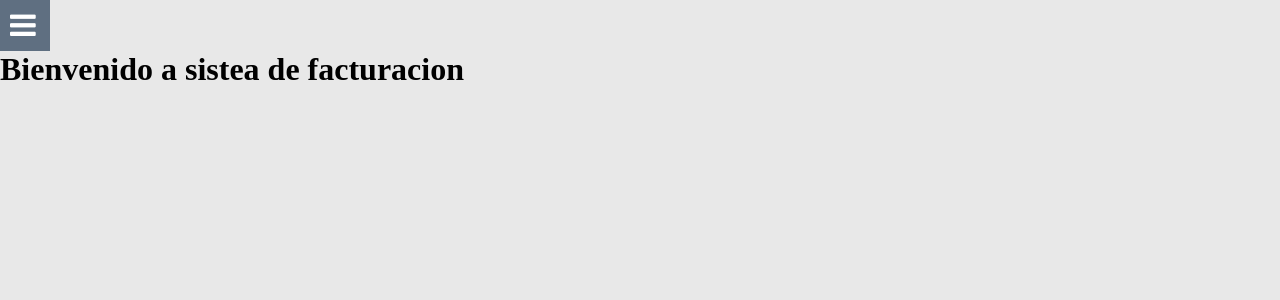
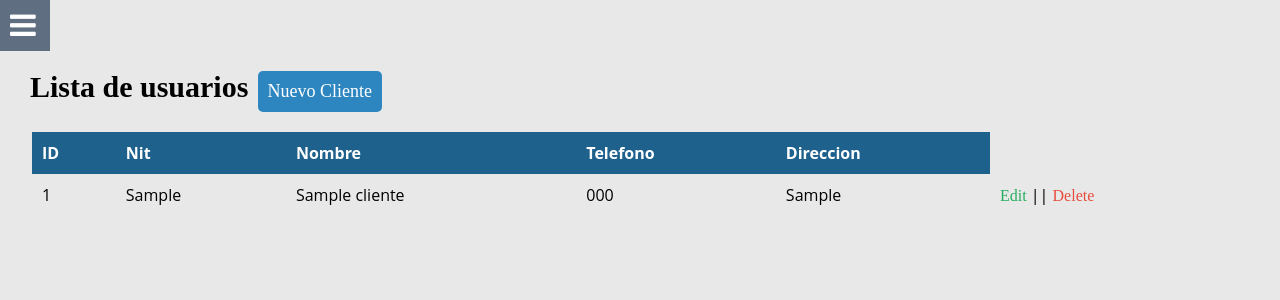
Before and after one commit to irineorojas/facturacion, a PHP site: page /plan/mostrarcliente.php in a window 1280 px wide. Shown: the part 60-360 px from the top of the page. Run offline with PHP 8.4, Linux system fonts and the light colour scheme; the visitor is signed in with stand-in values (Sample User, id 1); tables that the repository leaves empty or names only in its code hold one stand-in row (values such as "Sample post").

Commit message:
motrar usuario fin

```diff
--- a/plan/css/style.css
+++ b/plan/css/style.css
@@ -143,3 +143,47 @@ form{
 	text-align: center;
 	}
 }
+
+
+/*---------mostrar usuario*/
+
+.lista h1{
+	font-size: 30px;
+	display: inline-block;
+	margin: 0px 0px 0px 30px;
+	font-family: 'times new roman';
+}
+.lista .newuser{
+	display: inline-block;
+	background: #2E86C1;
+	color: #fff;
+	padding: 10px;
+	border-radius: 5px;
+	font-size: 18px;
+	margin: 20px 5px;
+}
+table{
+	border-collapse: collapse;
+	font-size: 16px;
+	width: 95%;
+	margin:auto;
+}
+table th{
+	text-align: left;
+	padding: 10px;
+	color: #fff;
+	background: #1F618D;
+}
+table tr:nth-child(odd){
+	background: #ffff;
+}
+tr td{
+	padding: 10px;
+}
+
+.edit{
+	color:#27AE60;
+}
+.delete{
+	color: #E74C3C;
+}
--- a/plan/mostrarcliente.php
+++ b/plan/mostrarcliente.php
@@ -1,3 +1,7 @@
+<?php
+include "../conexion.php";
+ ?>
+
 <!DOCTYPE html>
 <html lang="en">
 <head>
@@ -5,6 +9,7 @@
 	<meta name="viewport" content="width=device-width, user-scalable=no, initial-scale=1.0, maximum-scale=1.0, minimum-scale=1.0">
 	<title>Sistema de facturacion</title>
 	<link rel="stylesheet" type="text/css" href="css/estilos.css">
+	<link rel="stylesheet" type="text/css" href="css/style.css">
 	<link rel="stylesheet" href="css/font-awesome.css">
 	<?php include "meses.php"; ?>
 	<script src="js/jquery-3.5.1.min.js"></script>
@@ -12,7 +17,42 @@
 </head>
 <body>
 	<?php include('header.php') ?>
-	<h1>Bienvenido a sistea de facturacion</h1>
+	<section class="lista">
+		<h1>Lista de usuarios</h1>
+		<a href="registrocliente.php" class="newuser">Nuevo Cliente</a>
+		<table>
+			<tr>
+				<th>ID</th>
+				<th>Nit</th>
+				<th>Nombre</th>
+				<th>Telefono</th>
+				<th>Direccion</th>
+			</tr>
+			<?php
+			$sql=mysqli_query($conexion, "SELECT * FROM cliente");
+			$resutl=mysqli_num_rows($sql);
+			if ($resutl>0) {
+				while ($data=mysqli_fetch_array($sql)) {
+				?>
+					<tr>
+						<td><?php echo $data['idcliente'] ?></td>
+						<td><?php echo $data['nit'] ?></td>
+						<td><?php echo $data['nombre'] ?></td>
+						<td><?php echo $data['telefono'] ?></td>
+						<td><?php echo $data['direccion'] ?></td>
+						<td>
+							<a href="" class="edit">Edit</a>
+							||
+							<a href="" class="delete">Delete</a>
+						</td>
+					</tr>
+				<?php
+				}
+			}
+			 ?>
+
+		</table>
+	</section>
 
 </body>
 </html>
--- a/plan/principal.php
+++ b/plan/principal.php
@@ -5,6 +5,7 @@
 	<meta name="viewport" content="width=device-width, user-scalable=no, initial-scale=1.0, maximum-scale=1.0, minimum-scale=1.0">
 	<title>Sistema de facturacion</title>
 	<link rel="stylesheet" type="text/css" href="css/estilos.css">
+	<link rel="stylesheet" type="text/css" href="css/style.css">
 	<link rel="stylesheet" href="css/font-awesome.css">
 	<?php include "meses.php"; ?>
 	<script src="js/jquery-3.5.1.min.js"></script>
--- a/plan/registrocliente.php
+++ b/plan/registrocliente.php
@@ -5,6 +5,7 @@
 	<meta name="viewport" content="width=device-width, user-scalable=no, initial-scale=1.0, maximum-scale=1.0, minimum-scale=1.0">
 	<title>Sistema de facturacion</title>
 	<link rel="stylesheet" type="text/css" href="css/estilos.css">
+	<link rel="stylesheet" type="text/css" href="css/style.css">
 	<link rel="stylesheet" href="css/font-awesome.css">
 	<?php include "meses.php"; ?>
 	<script src="js/jquery-3.5.1.min.js"></script>
```
Also changed, not shown: plan/css/estilos.css (+1 -43 lines), plan/mostraruser.php (+41 -2 lines).
